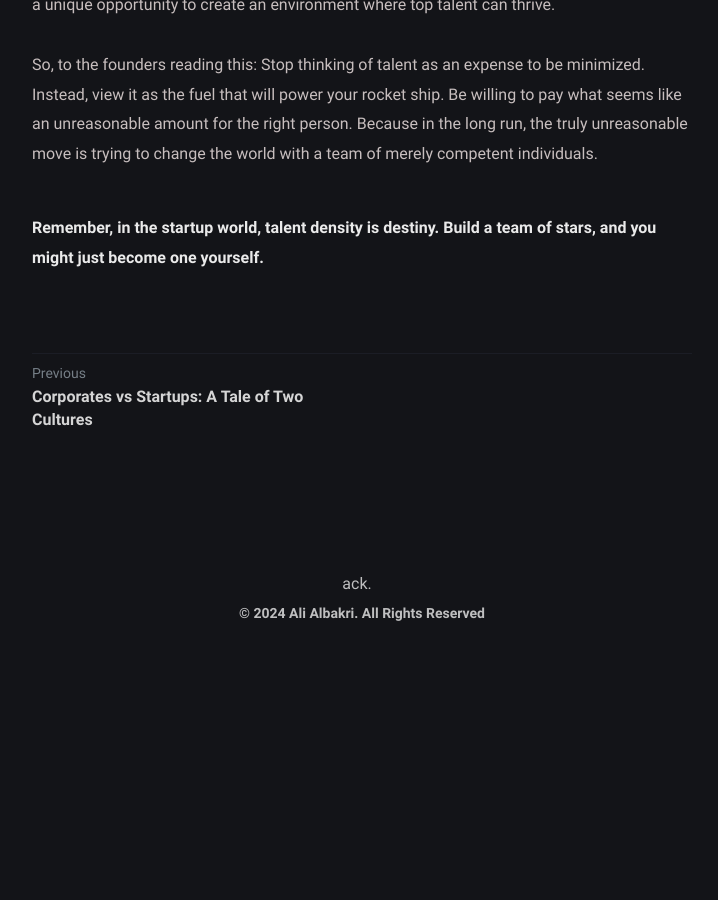
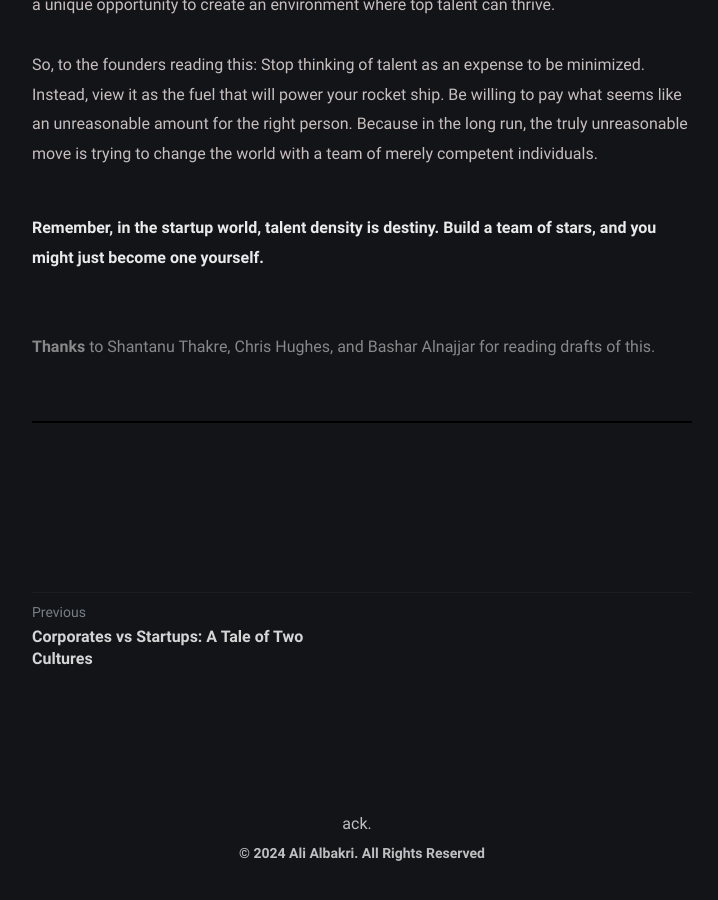
Before and after one commit to AliAlbakri/MPB, a Jekyll site: the page built from _posts/Startups and Talent Density/2024-09-24-Startups-and-Talent-Density.md, in a window 1280 px wide and 900 px high, scrolled down 1638 px. Shown: the whole window, without its empty margins (278-996 px from the left). Built offline with Jekyll 4.4.1, drawn with Linux system fonts in a browser that asks for light colours; comment, search, counter and statistics services are not loaded; before the commit the page ends 2298 px from its top, so only the background shows below that.

Commit message:
Adding inital readers

```diff
--- a/_posts/Startups and Talent Density/2024-09-24-Startups-and-Talent-Density.md
+++ b/_posts/Startups and Talent Density/2024-09-24-Startups-and-Talent-Density.md
@@ -29,3 +29,15 @@ A slow corporate bureaucracy can crush the creativity of even the most talented
 So, to the founders reading this: Stop thinking of talent as an expense to be minimized. Instead, view it as the fuel that will power your rocket ship. Be willing to pay what seems like an unreasonable amount for the right person. Because in the long run, the truly unreasonable move is trying to change the world with a team of merely competent individuals.
 
 ##### Remember, in the startup world, talent density is destiny. Build a team of stars, and you might just become one yourself.
+
+<br>
+
+<font color="888888">
+    <b style="color: #888888;">Thanks</b> to Shantanu Thakre, Chris Hughes, and Bashar Alnajjar
+for reading drafts of this.</font>
+<br>
+
+<hr style="border: none; height: 2px; background-color: black;">
+
+<br>
+<br>
```
